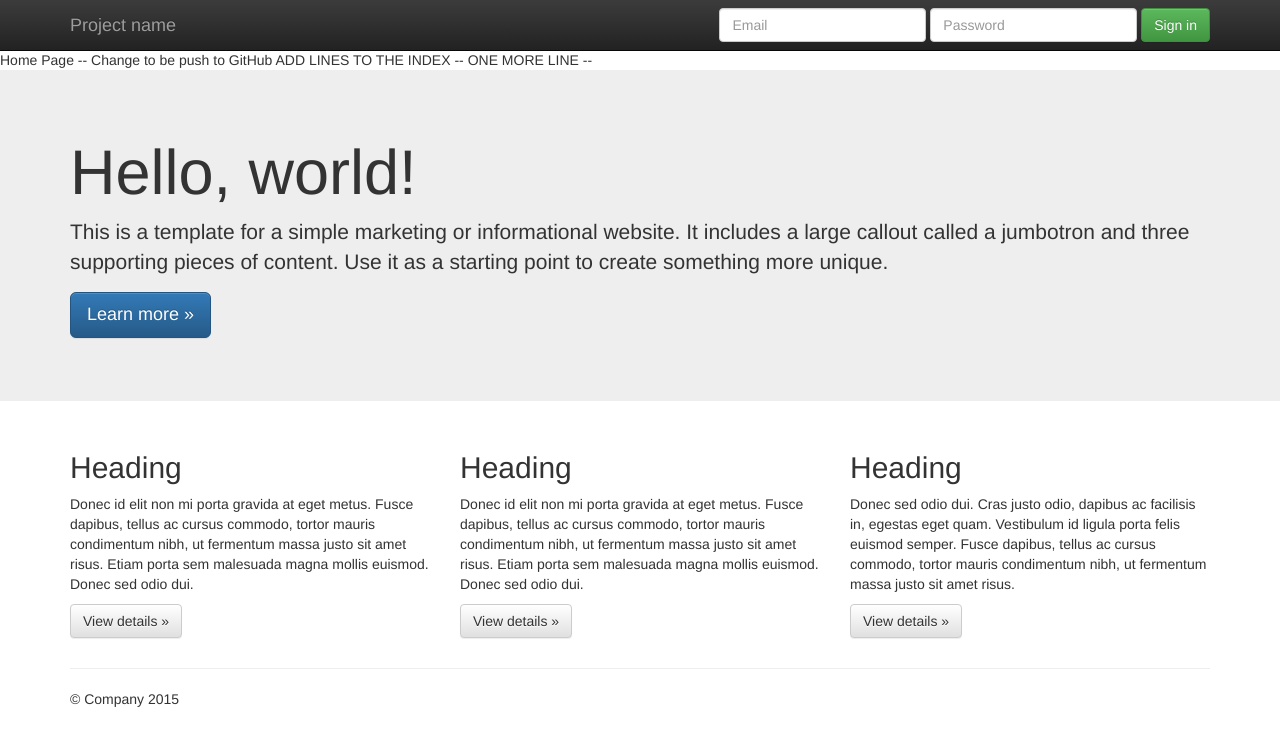
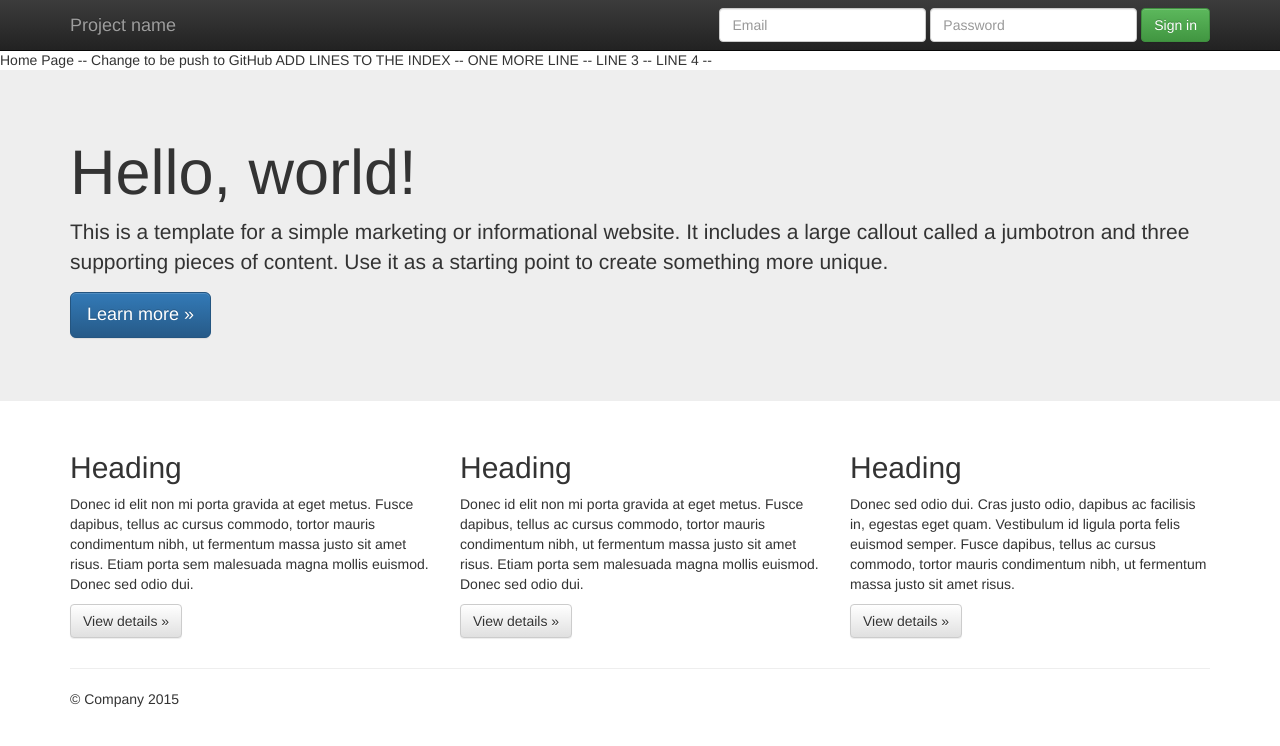
Before and after one commit to alemolinari/git-demo, a plain HTML site: page web/index.html in a window 1280 px wide. Drawn offline with nearby package versions, Linux system fonts and the light colour scheme; files that its build step writes are made by us from their sources; files whose address does not match are found by name.

Commit message:
Added lines 3 and 4, and the application.log

```diff
--- a/web/index.html
+++ b/web/index.html
@@ -32,6 +32,10 @@
 
         ADD LINES TO THE INDEX --
         ONE MORE LINE --
+
+        LINE 3 --
+
+        LINE 4 --
 
     <nav class="navbar navbar-inverse navbar-fixed-top" role="navigation">
       <div class="container">
```
